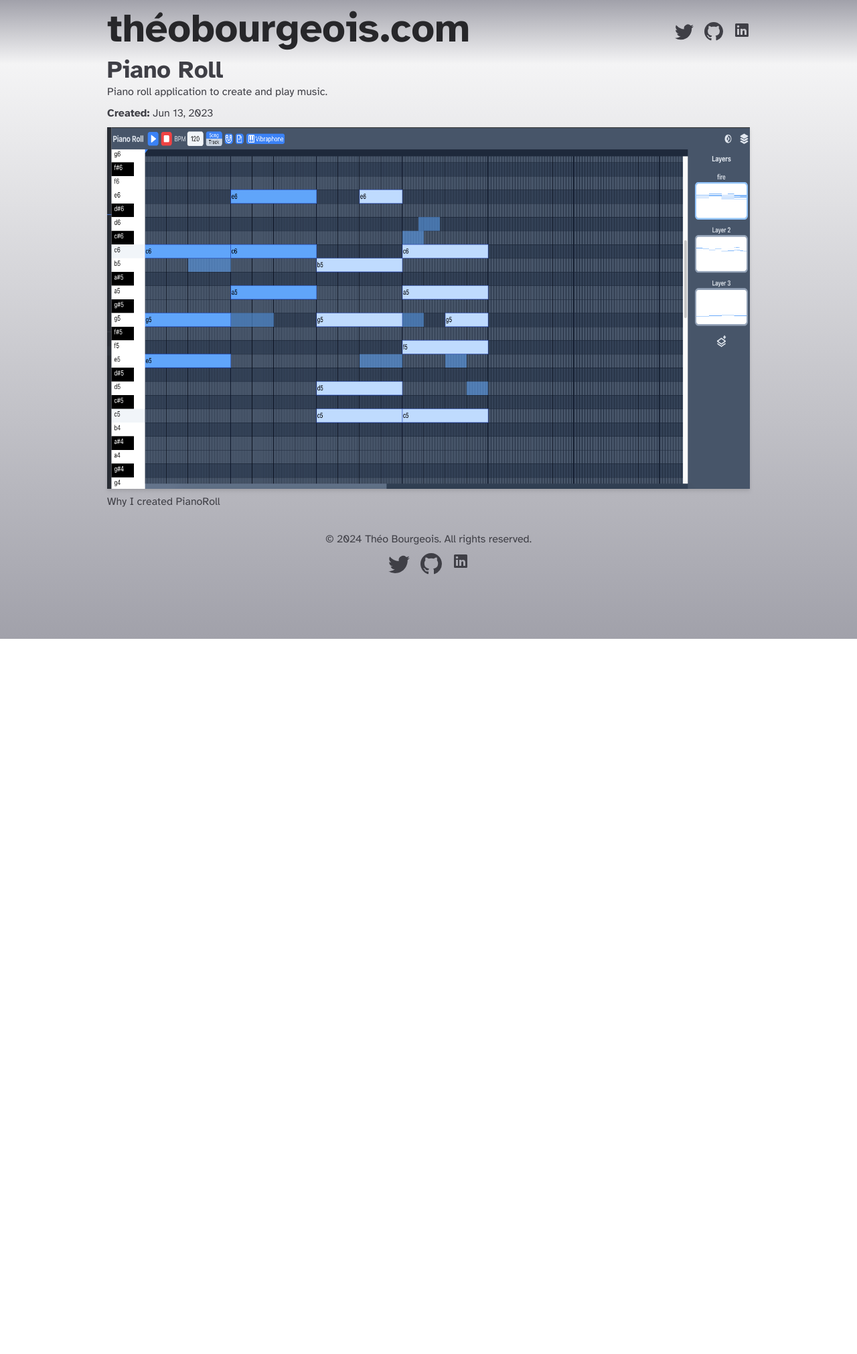
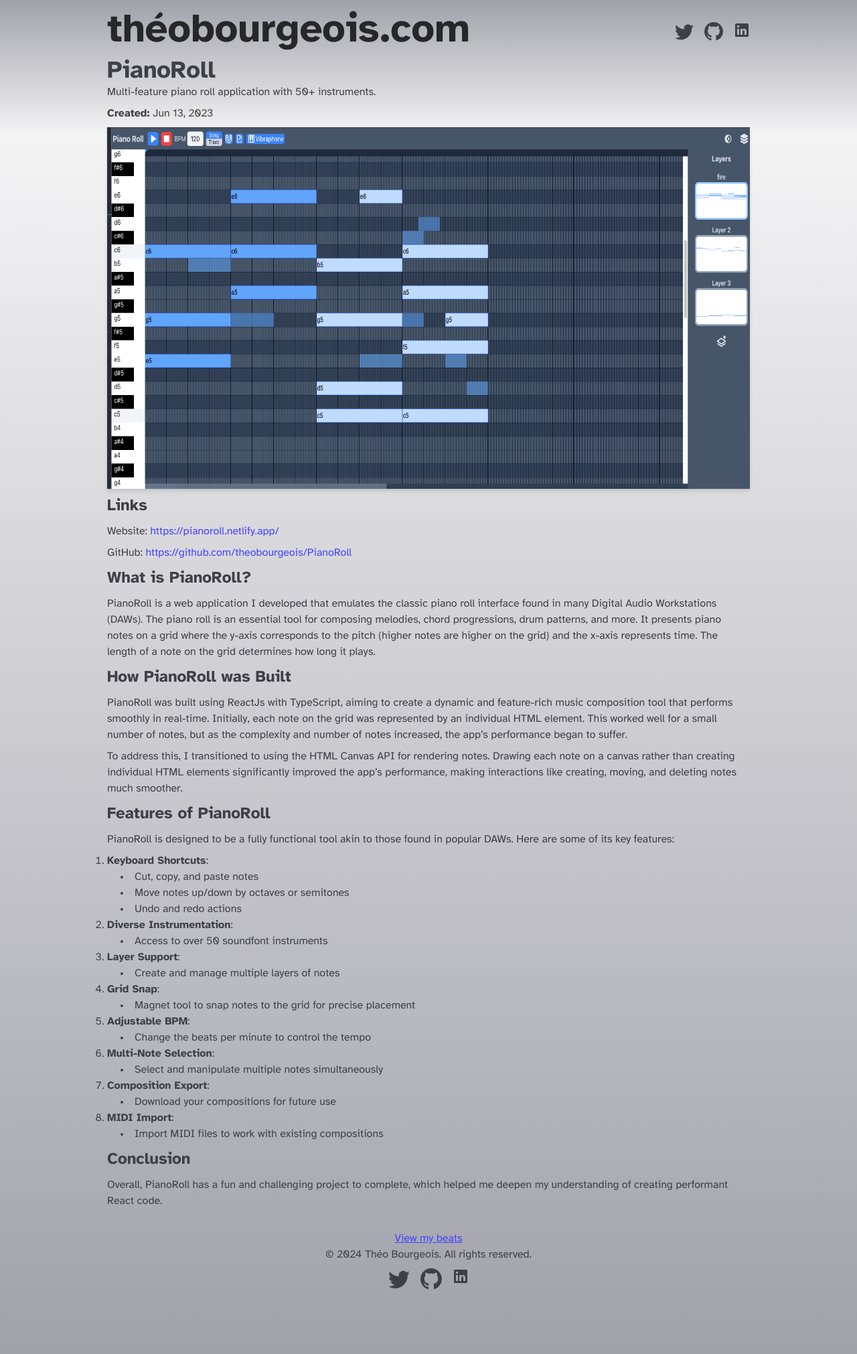
Before and after one commit to theobourgeois/theobourgeois.com, an Astro site: page /posts/piano-roll in a window 1280 px wide. Shown: the whole page at 67% size. Before the commit the page ends 954 px from the top, so only its background shows below. Built offline with nearby package versions, Linux system fonts and the light colour scheme; Astro itself is replaced by a stand-in of ours.

Commit message:
added some new stuff :)

```diff
--- a/astro.config.mjs
+++ b/astro.config.mjs
@@ -2,11 +2,12 @@ import { defineConfig } from 'astro/config';
 import mdx from '@astrojs/mdx';
 import sitemap from '@astrojs/sitemap';
 import tailwind from "@astrojs/tailwind";
+import icon from "astro-icon";
 
-import icon from "astro-icon";
+import react from "@astrojs/react";
 
 // https://astro.build/config
 export default defineConfig({
   site: 'https://example.com',
-  integrations: [mdx(), sitemap(), tailwind(), icon()]
+  integrations: [mdx(), sitemap(), tailwind(), icon(), react()]
 });
--- a/package.json
+++ b/package.json
@@ -12,6 +12,7 @@
   "dependencies": {
     "@astrojs/check": "^0.5.6",
     "@astrojs/mdx": "^2.1.1",
+    "@astrojs/react": "^3.6.0",
     "@astrojs/rss": "^4.0.5",
     "@astrojs/sitemap": "^3.1.1",
     "@astrojs/tailwind": "^5.1.0",
@@ -19,11 +20,15 @@
     "@iconify-json/logos": "^1.1.42",
     "@iconify-json/mdi": "^1.1.64",
     "@iconify-json/raphael": "^1.1.8",
+    "@types/react": "^18.3.3",
+    "@types/react-dom": "^18.3.0",
     "astro": "^4.4.15",
     "astro-icon": "^1.1.0",
     "prettier": "^3.2.5",
     "prettier-plugin-astro": "^0.13.0",
     "prettier-plugin-tailwindcss": "^0.5.12",
+    "react": "^18.3.1",
+    "react-dom": "^18.3.1",
     "tailwindcss": "^3.4.1",
     "typescript": "^5.4.2"
   }
--- a/src/components/Footer.astro
+++ b/src/components/Footer.astro
@@ -4,7 +4,8 @@ import Socials from './Socials.astro'
 const today = new Date()
 ---
 
-<footer>
+<footer class="flex flex-col">
+  <a href="/beats" class="underline">View my beats</a>
 	&copy; {today.getFullYear()} Théo Bourgeois. All rights reserved.
 	<div class="flex justify-center mt-2">
 		<Socials />
--- a/src/components/Header.astro
+++ b/src/components/Header.astro
@@ -1,7 +1,14 @@
 ---
-import Socials from "./Socials.astro";
+import Socials from './Socials.astro'
 ---
-<header class="w-3/4 mx-auto pt-4 flex flex-wrap justify-between items-center">
-		<h1><a class="font-semibold text-[9vw] sm:text-[8vw] md:text-6xl text-center text-zinc-800" href="/">théobourgeois.com</a></h1>
-		<Socials size={28}/>
+
+<header class="mx-auto w-3/4 pt-4">
+	<div class="flex flex-wrap items-center justify-between">
+		<h1>
+			<a
+				class="text-center text-[9vw] font-semibold text-zinc-800 sm:text-[8vw] md:text-6xl"
+				href="/">théobourgeois.com</a>
+		</h1>
+		<Socials size={28} />
+	</div>
 </header>
--- a/src/content/posts/piano-roll.md
+++ b/src/content/posts/piano-roll.md
@@ -1,8 +1,46 @@
 ---
-title: 'Piano Roll'
-description: 'Piano roll application to create and play music.'
+title: 'PianoRoll'
+description: 'Multi-feature piano roll application with 50+ instruments.'
 createdAt: 'June 13 2023'
 image: '/pianoroll.png'
 priority: 4
 ---
-#### Why I created PianoRoll
+## Links
+#### Website: [https://pianoroll.netlify.app/](https://pianoroll.netlify.app/)
+#### GitHub: [https://github.com/theobourgeois/PianoRoll](https://github.com/theobourgeois/PianoRoll)
+
+## What is PianoRoll?
+
+PianoRoll is a web application I developed that emulates the classic piano roll interface found in many Digital Audio Workstations (DAWs). The piano roll is an essential tool for composing melodies, chord progressions, drum patterns, and more. It presents piano notes on a grid where the y-axis corresponds to the pitch (higher notes are higher on the grid) and the x-axis represents time. The length of a note on the grid determines how long it plays.
+
+## How PianoRoll was Built
+
+PianoRoll was built using ReactJs with TypeScript, aiming to create a dynamic and feature-rich music composition tool that performs smoothly in real-time. Initially, each note on the grid was represented by an individual HTML element. This worked well for a small number of notes, but as the complexity and number of notes increased, the app's performance began to suffer.
+
+To address this, I transitioned to using the HTML Canvas API for rendering notes. Drawing each note on a canvas rather than creating individual HTML elements significantly improved the app's performance, making interactions like creating, moving, and deleting notes much smoother.
+
+## Features of PianoRoll
+
+PianoRoll is designed to be a fully functional tool akin to those found in popular DAWs. Here are some of its key features:
+
+1. **Keyboard Shortcuts**:
+   - Cut, copy, and paste notes
+   - Move notes up/down by octaves or semitones
+   - Undo and redo actions
+2. **Diverse Instrumentation**:
+   - Access to over 50 soundfont instruments
+3. **Layer Support**:
+   - Create and manage multiple layers of notes
+4. **Grid Snap**:
+   - Magnet tool to snap notes to the grid for precise placement
+5. **Adjustable BPM**:
+   - Change the beats per minute to control the tempo
+6. **Multi-Note Selection**:
+   - Select and manipulate multiple notes simultaneously
+7. **Composition Export**:
+   - Download your compositions for future use
+8. **MIDI Import**:
+   - Import MIDI files to work with existing compositions
+
+## Conclusion
+Overall, PianoRoll has a fun and challenging project to complete, which helped me deepen my understanding of creating performant React code.
--- a/src/content/posts/reeldata.md
+++ b/src/content/posts/reeldata.md
@@ -1,6 +1,6 @@
 ---
 title: 'ReelData'
-description: 'Piano roll application to create and play music.'
+description: 'My first software developement job.'
 createdAt: 'Jul 08 2022'
 image: '/reeldata.svg'
 priority: 1
--- a/src/content/posts/soundseer.md
+++ b/src/content/posts/soundseer.md
@@ -5,5 +5,6 @@ createdAt: 'Apr 14 2023'
 image:  '/soundseer.png'
 priority: 7
 ---
-
-# Heloo world
+## Links
+#### Website: [https://soundseer.netlify.app/](https://soundseer.netlify.app/)
+#### GitHub: [https://github.com/theobourgeois/SoundSeer](https://github.com/theobourgeois/SoundSeer)
--- a/src/content/posts/symmetry-art.md
+++ b/src/content/posts/symmetry-art.md
@@ -5,5 +5,6 @@ createdAt: 'Sep 09 2023'
 image: '/symmetryart.png'
 priority: 5
 ---
-
-# Heloo world
+## Links
+#### Website: [https://symmetry-art.netlify.app/](https://symmetry-art.netlify.app/)
+#### GitHub: [https://github.com/theobourgeois/SymmetryArt](https://github.com/theobourgeois/SymmetryArt)
--- a/src/content/posts/trackrack.md
+++ b/src/content/posts/trackrack.md
@@ -5,6 +5,8 @@ createdAt: 'Dec 02 2023'
 image: '/trackrack.png'
 priority: 2
 ---
+## Links
+#### GitHub: [https://github.com/theobourgeois/TrackRack](https://github.com/theobourgeois/TrackRack)
 
 ## What is TrackRack?
 
--- a/src/content/posts/tsynth.md
+++ b/src/content/posts/tsynth.md
@@ -5,6 +5,9 @@ createdAt: 'Jun 10 2024'
 image: '/tsynth.png'
 priority: 3
 ---
+## Links
+#### Website: [https://tsynth.netlify.app/](https://tsynth.netlify.app/)
+#### GitHub: [https://github.com/theobourgeois/TSynth](https://github.com/theobourgeois/TSynth)
 
 ## What is TSynth?
 **TSynth** is a digital synthesizer I developed for the web. It offers all the features you'd expect from a modern synth, including two oscillators, a fully controllable LFO, an envelope, and a filter. You can connect it to MIDI devices, record and download your sessions, and choose from multiple themes. Give it a try [here](https://tsynth.netlify.app/?screen=OSC%201).
--- a/src/content/posts/webeq.md
+++ b/src/content/posts/webeq.md
@@ -1,10 +1,13 @@
 ---
 title: 'WebEQ'
-description: 'Multi-band audio equalizer for the web made in React'
+description: 'Multi-band audio equalizer for the web made in React.'
 createdAt: 'Sep 07 2023'
 image: '/webeq.png'
 priority: 6
 ---
+## Links
+#### Website: [https://webeq.netlify.app/](https://webeq.netlify.app/)
+#### GitHub: [https://github.com/theobourgeois/WebEq](https://github.com/theobourgeois/WebEq)
 
 ## What is EQ?
 
--- a/src/pages/index.astro
+++ b/src/pages/index.astro
@@ -32,7 +32,7 @@ const posts = (await getCollection('posts')).sort(
 							posts.map((post) => (
 								<a class="space-y-2 text-black" href={`/posts/${post.slug}`}>
 									<Image
-										class="aspect-video w-full rounded-sm shadow-md transition-transform duration-300 ease-in-out hover:scale-105"
+										class="aspect-video w-full bg-zinc-800 rounded-sm shadow-md transition-transform duration-300 ease-in-out hover:scale-105"
 										width={200}
 										height={200}
 										src={post.data.image}
--- a/src/styles/global.css
+++ b/src/styles/global.css
@@ -12,6 +12,21 @@
 	font-weight: 700;
 	font-style: normal;
 	font-display: swap;
+}
+
+ul {
+	list-style-type: disc;
+	list-style-position: inside; /* Moves the bullet inside the content */
+	padding-left: 20px; /* Adjust to align the bullets neatly */
+	margin-left: 0; /* Remove extra margin */
+}
+
+ol {
+
+	list-style-type: decimal;
+	padding-left: 0;   /* Ensure no additional padding on list items */
+	margin-left: 0;    /* Ensure no additional margin on list items */
+	line-height: 1.5;  /* Adjust line height for better spacing */
 }
 
 a {
--- a/tsconfig.json
+++ b/tsconfig.json
@@ -1,6 +1,8 @@
 {
   "extends": "astro/tsconfigs/strictest",
   "compilerOptions": {
-    "strictNullChecks": true
+    "strictNullChecks": true,
+    "jsx": "react-jsx",
+    "jsxImportSource": "react"
   }
 }
```
Also changed, not shown: 1 other file.
